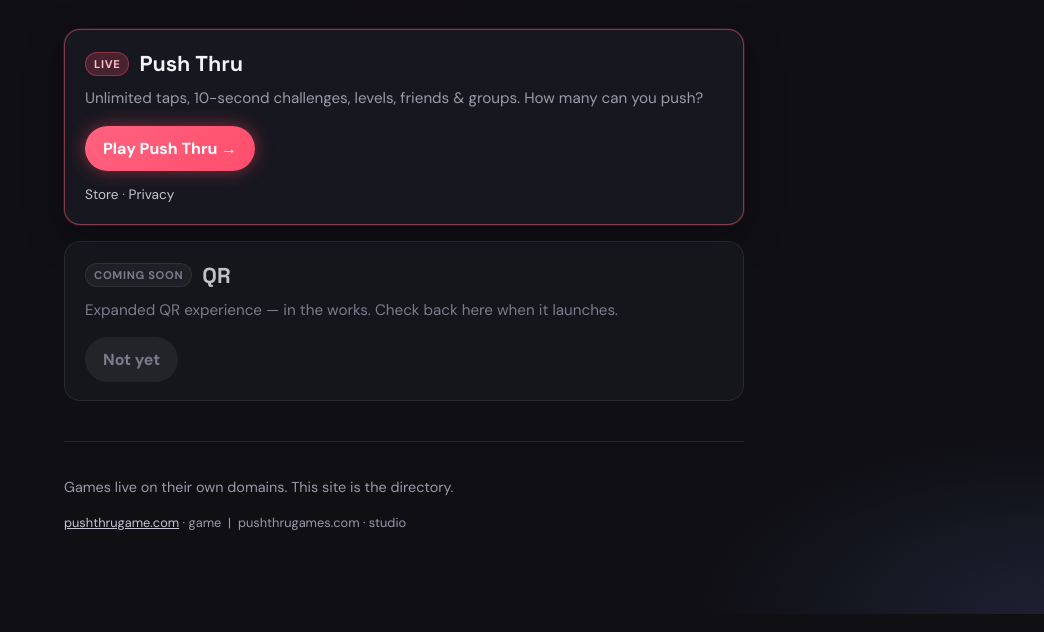
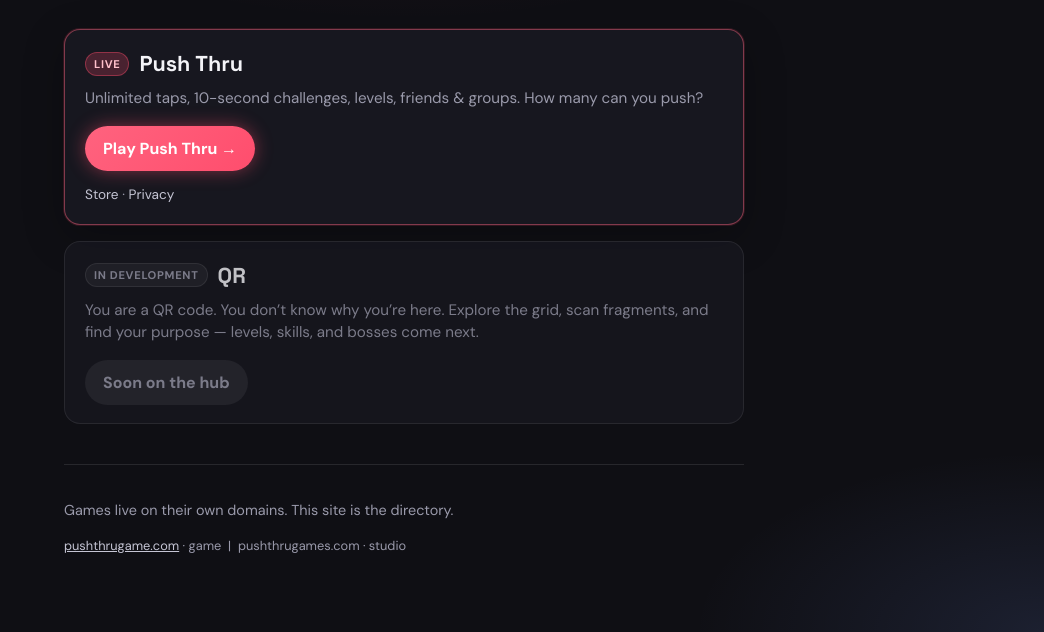
Before and after one commit to PolicySnapAdmin/pushthrugames-hub, a plain HTML site: page index.html in a window 1280 px wide. Shown: the part 186-818 px from the top of the page, without its empty margins (236-1280 px from the left). Drawn offline with Linux system fonts and the light colour scheme.

Commit message:
Hub card: QR in development with purpose fantasy.

```diff
--- a/index.html
+++ b/index.html
@@ -48,15 +48,17 @@
         </p>
       </article>
 
-      <article class="card card-soon" aria-disabled="true">
+      <article class="card card-soon">
         <div class="card-top">
-          <span class="badge badge-soon">Coming soon</span>
+          <span class="badge badge-soon">In development</span>
           <h2>QR</h2>
         </div>
         <p>
-          Expanded QR experience — in the works. Check back here when it launches.
+          You are a QR code. You don’t know why you’re here.
+          Explore the grid, scan fragments, and find your purpose —
+          levels, skills, and bosses come next.
         </p>
-        <span class="play-btn play-btn-disabled">Not yet</span>
+        <span class="play-btn play-btn-disabled">Soon on the hub</span>
       </article>
     </main>
 
```
